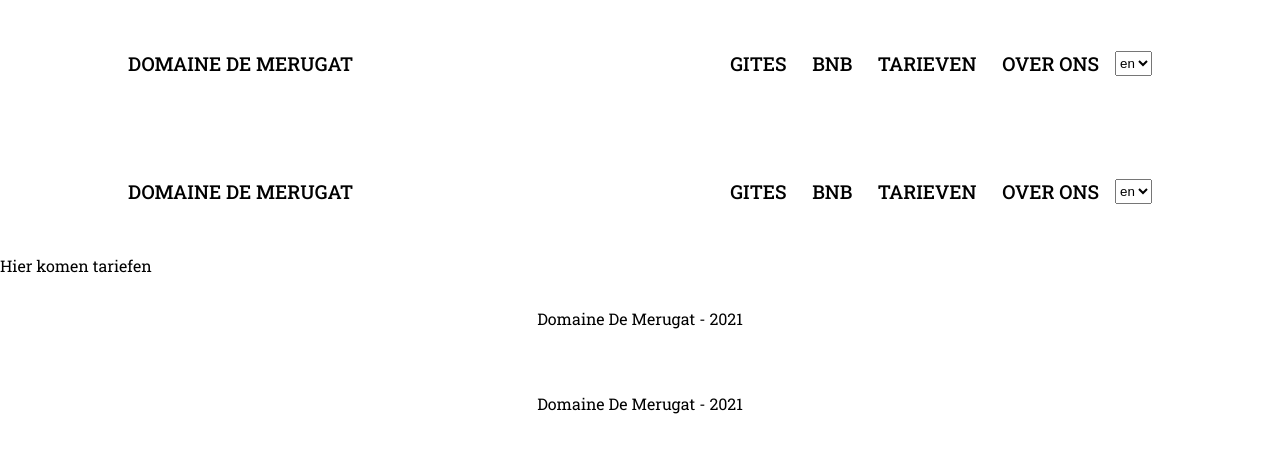
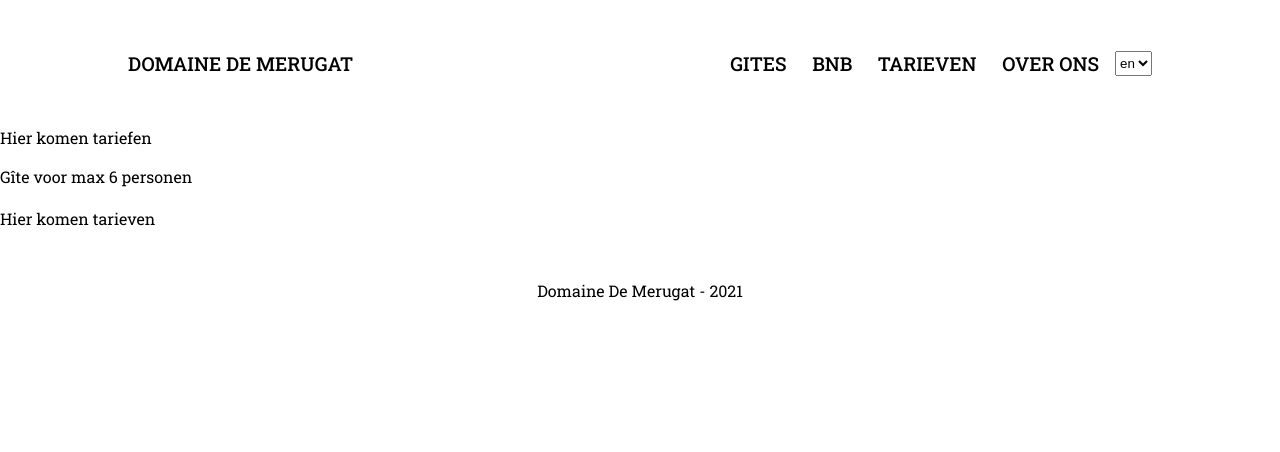
Before and after one commit to michvane/domaine-de-merugat, a Next.js app: page /tariffs in a window 1280 px wide. Shown: the top 452 px of the page. Built offline with nearby package versions, Linux system fonts and the light colour scheme; a web font is replaced by a local one.

Commit message:
Add navigation to carousel homepage + add tarriff text placeholder

```diff
--- a/components/Molecules/Carousel/bnb.tsx
+++ b/components/Molecules/Carousel/bnb.tsx
@@ -1,6 +1,6 @@
 import styled from 'styled-components'
 import { Swiper, SwiperSlide } from 'swiper/react'
-import { Navigation, Pagination, Scrollbar, A11y } from 'swiper'
+import { Navigation } from 'swiper'
 import 'swiper/css/navigation'
 import 'swiper/css/pagination'
 import 'swiper/css/scrollbar'
@@ -24,7 +24,6 @@ const BnbCarousel: React.FC = () => {
             width: 640,
             slidesPerView: 1,
           },
-          // when window width is >= 768px
           768: {
             width: 768,
             slidesPerView: 2,
--- a/components/Molecules/Carousel/gite.tsx
+++ b/components/Molecules/Carousel/gite.tsx
@@ -1,6 +1,6 @@
 import styled from 'styled-components'
 import { Swiper, SwiperSlide } from 'swiper/react'
-import { Navigation, Pagination, Scrollbar, A11y } from 'swiper'
+import { Navigation} from 'swiper'
 import 'swiper/css/navigation'
 import 'swiper/css/pagination'
 import 'swiper/css/scrollbar'
--- a/components/Molecules/Carousel/index.tsx
+++ b/components/Molecules/Carousel/index.tsx
@@ -1,5 +1,6 @@
 import styled from 'styled-components'
 import { Swiper, SwiperSlide } from 'swiper/react'
+import { Navigation, Pagination, Scrollbar, A11y } from 'swiper'
 import 'swiper/css'
 
 import { useState } from 'react'
@@ -22,7 +23,6 @@ const CarouselComponent: React.FC = () => {
             width: 640,
             slidesPerView: 1,
           },
-          // when window width is >= 768px
           768: {
             width: 768,
             slidesPerView: 2,
@@ -33,8 +33,9 @@ const CarouselComponent: React.FC = () => {
             spaceBetween: 50,
           },
         }}
+        modules={[Navigation]}
+        navigation
         spaceBetween={50}
-        // slidesPerView={3.8}
         onSlideChange={() => console.log('slide change')}
         onSwiper={(swiper) => console.log(swiper)}
       >
--- a/pages/tariffs.tsx
+++ b/pages/tariffs.tsx
@@ -7,7 +7,29 @@ import { useRouter } from 'next/router'
 const Tariffs: NextPage = () => {
   const { t } = useTranslation('common')
 
-  return <Page>{t('tarrifs.tarrifs')}</Page>
+  return (
+    <>
+      {t('tarrifs.tarrifs')}
+      <p>Gîte voor max 6 personen</p>
+      <p>
+        Hier komen tarieven
+        {/* Hoogseizoen van 01/07 tot 31/08 Enkel te boeken met aankomst en vertrek op zaterdag Week : 1100 € Eindschoonmaak
+        : 50 € Tussenseizoen van 16/06 tot 30/06 en van 01/09 tot 15/09 Week-end : 300 € tot 400 € (2 of 3 nachten)
+        Mid-week : 550 € (4nachten) Week : 900 € Eindschoonmaak : 50 € Laag seizoen van 01/04 tot 15/06 en van 15/09 tot
+        15/11 Week-end : 250 € tot 350 € (2 of 3 nachten) Mid-week : 500 € (4 nachten) Week : 800 € Eindschoonmaak : 50
+        € Onze prijzen zijn exclusief toeristentaks : 0,50 € p.p/nacht voor + 18 jaar. De eindschoonmaak en
+        toeristentaks worden ter plaatse cash afgerekend. Aankomst vanaf 16 uur, bij vertrek dient de woning vrij te
+        zijn om 10 uur. Waarborg: 250 € cash te betalen bij aankomst. Bij boeking vragen wij een voorschot van 50% van
+        de totale huurprijs. Het saldo dient betaald te worden uiterlijk 2 maand voor aankomst. Wij aanvaarden geen
+        betaalkaarten. Annulatie voorwaarden: Bij annulering van de overeenkomst is de huurder de annuleringskosten
+        verschuldigd die afhankelijk zijn van het moment van annulering. Tot 8 weken voor de aankomstdag : 50¨% van de
+        totale huursom Minder dan 8 weken voor de aankomstdag : 100% van de totale huursom Wij hanteren de “Corona
+        Annulatie Garantie” waarbij de reeds betaalde voorschotten en saldo bedragen niet verloren gaan in geval van een
+        reisverbod ten gevolge van het coronavirus. De reisdatum kan kosteloos worden gewijzigd binnen dezelfde
+        boekingsklasse en volgens beschikbaarheid. */}
+      </p>
+    </>
+  )
 }
 
 export default Tariffs
```
